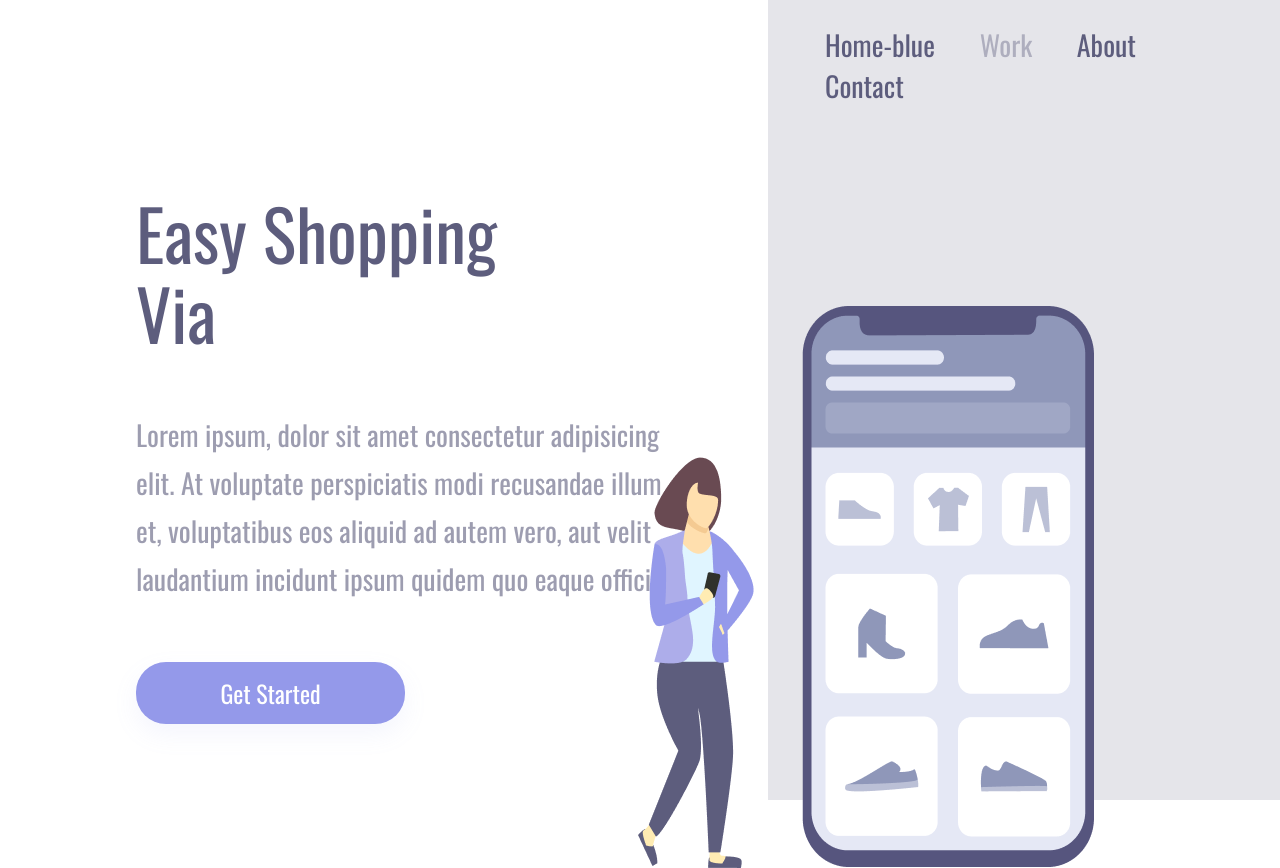
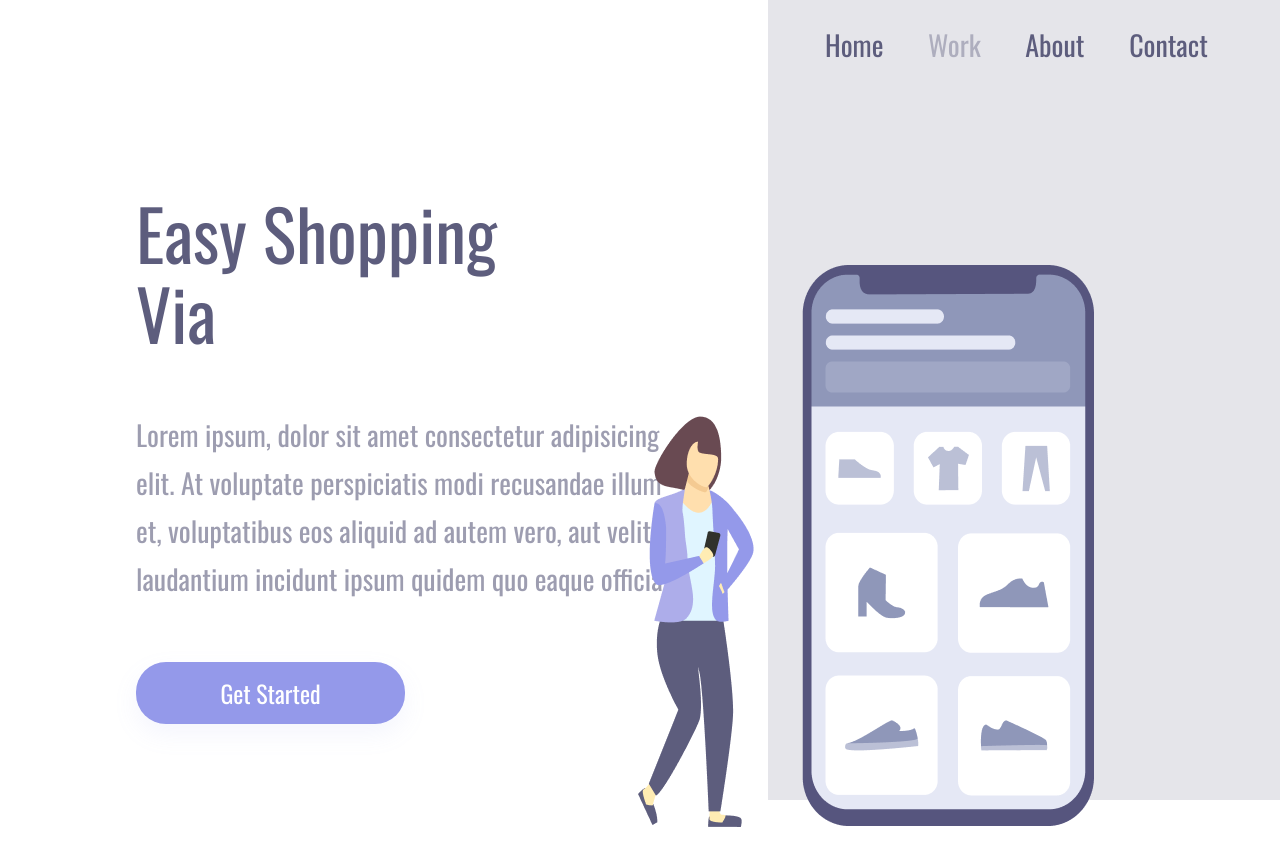
Before and after one commit to thomaschriscian15/css_responsividade, a plain HTML site: page index.html in a window 1280 px wide. After the commit the page ends 827 px from the top, so only its background shows below. Drawn offline with nearby package versions, Linux system fonts and the light colour scheme.

Commit message:
mudança no link (a)

```diff
--- a/index.html
+++ b/index.html
@@ -21,7 +21,7 @@
     </section>
     <section class="container-right">
         <header>
-            <a>Home-blue</a>
+            <a>Home</a>
             <a>Work</a>
             <a>About</a>
             <a>Contact</a>
--- a/style.css
+++ b/style.css
@@ -136,6 +136,6 @@ header{
 
     button{
         display: block;
-        margin: auto;
-    }
+        margin: auto;
+    }
 }
```
